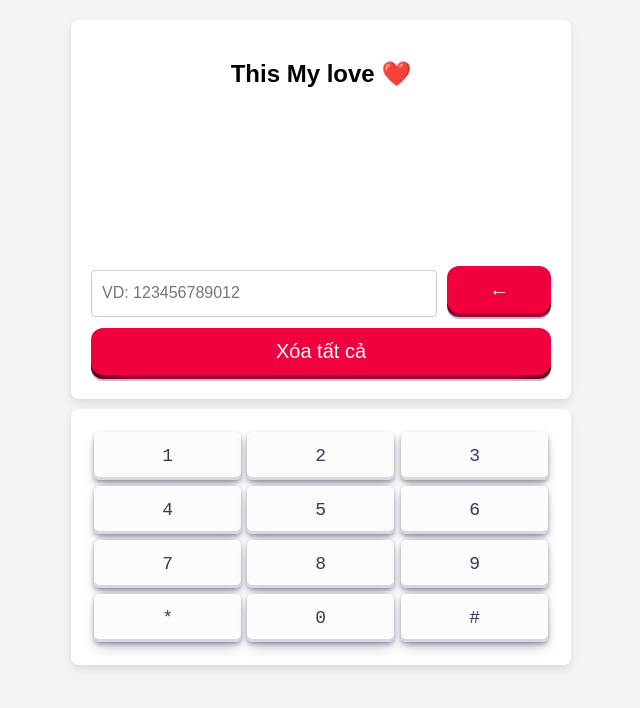
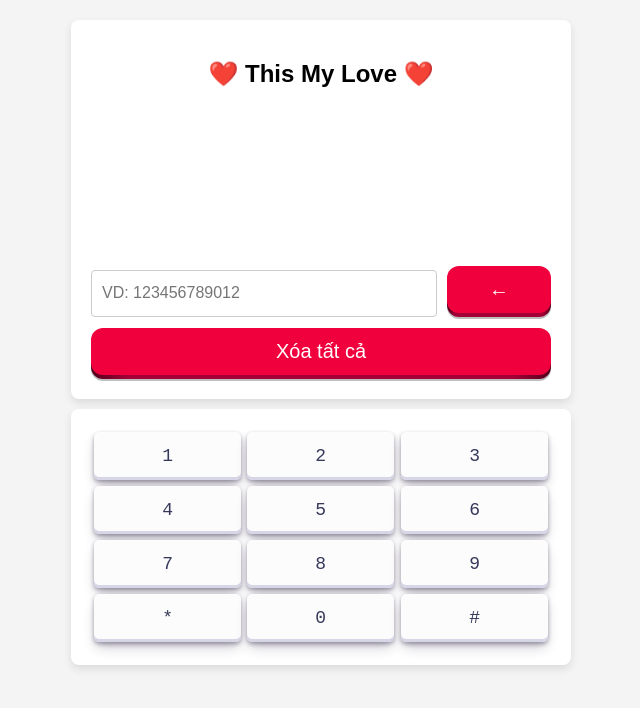
Before and after one commit to vantu8386/Barcode, a plain HTML site: page index.html in a window 1280 px wide. Shown: the whole page, without its empty margins (319-959 px from the left). Drawn offline with Linux system fonts and the light colour scheme.

Commit message:
Update index.html

```diff
--- a/index.html
+++ b/index.html
@@ -291,7 +291,7 @@
 
 <body>
   <div class="container">
-    <h2>This My love ❤️</h2>
+    <h2>❤️ This My Love ❤️</h2>
 
     <div class="barcode-container">
       <svg id="barcode"></svg>
```
